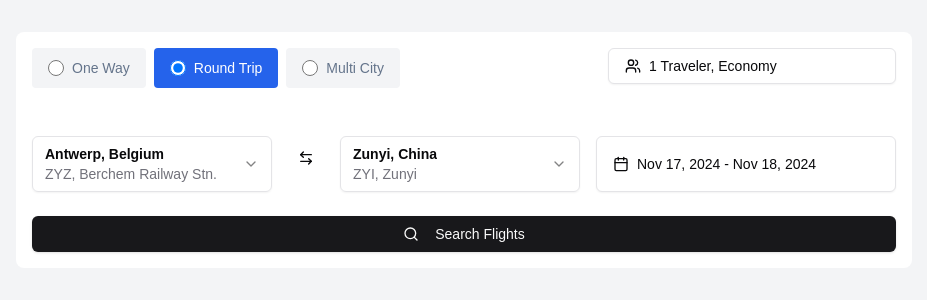
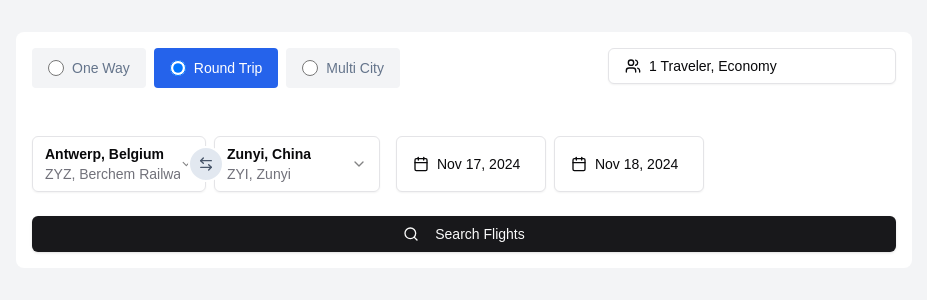
Before and after one commit to kazi331/b2c-v2, a Next.js app: page / in a window 1280 px wide. Shown: the top 300 px of the page, without its empty margins (176-1103 px from the left). Built offline with nearby package versions, Linux system fonts and the light colour scheme.

Commit message:
middle switch button

```diff
--- a/src/app/page.tsx
+++ b/src/app/page.tsx
@@ -126,26 +126,32 @@ export default function Page() {
 
           {tripType !== "multiCity" ? (
             <div className="grid grid-cols-[1fr,auto,1fr,1fr] gap-4 items-start">
+              <div className="flex items-center w-full relative gap-2">
+                <div className="w-1/2">
                   <CitySelect
                     value={origin}
                     onChange={setOrigin}
                     placeholder="From"
                     excludeCity={destination}
                   />
+                </div>
                 <Button
                   variant="ghost"
                   size="icon"
                   onClick={handleSwapCities}
-                className="mt-1"
+                  className="flex items-center bg-slate-200 text-slate-600 rounded-full border-2 border-white justify-center absolute left-1/2 top-1/2 -translate-y-1/2 -translate-x-1/2"
                 >
                   <ArrowLeftRight className="h-4 w-4" />
                 </Button>
+                <div className="w-1/2">
                   <CitySelect
                     value={destination}
                     onChange={setDestination}
                     placeholder="To"
                     excludeCity={origin}
                   />
+                </div>
+              </div>
               {tripType === "roundTrip" ? (
                 <DatePickerWithRange
                   // date={dateRange}
--- a/src/components/FlightBooking/CitySelect.tsx
+++ b/src/components/FlightBooking/CitySelect.tsx
@@ -59,6 +59,7 @@ export function CitySelect({
   excludeCity,
 }: CitySelectProps) {
   return (
+    <div className="w-full">
       <Select value={value} onValueChange={onChange}>
         <SelectTrigger className="w-full h-14 max-w-60">
           <SelectValue placeholder={placeholder} className="p-10" />
@@ -88,5 +89,6 @@ export function CitySelect({
           ))}
         </SelectContent>
       </Select>
+    </div>
   );
 }
--- a/src/components/FlightBooking/DatePickerRange.tsx
+++ b/src/components/FlightBooking/DatePickerRange.tsx
@@ -30,30 +30,43 @@ export function DatePickerWithRange({
   return (
     <div className={cn("grid gap-2", className)}>
       <Popover>
+        <div className="flex gap-2">
           <PopoverTrigger asChild>
             <Button
-            id="date"
+              id="departure-date"
               variant={"outline"}
               className={cn(
-              "w-[300px] justify-start text-left font-normal h-14",
-              !dateRange && "text-muted-foreground"
+                "w-[150px] justify-start text-left font-normal h-14",
+                !dateRange?.from && "text-muted-foreground"
               )}
             >
               <CalendarIcon />
               {dateRange?.from ? (
-              dateRange.to ? (
-                <>
-                  {format(dateRange.from, "LLL dd, y")} -{" "}
-                  {format(dateRange.to, "LLL dd, y")}
-                </>
+                format(dateRange.from, "LLL dd, y")
               ) : (
-                format(dateRange.from, "LLL dd, y")
-              )
-            ) : (
-              <span>Pick a date</span>
+                <span>Pick a departure date</span>
               )}
             </Button>
           </PopoverTrigger>
+          <PopoverTrigger asChild >
+            <Button
+              id="arrival-date"
+              variant={"outline"}
+              className={cn(
+                "w-[150px] justify-start text-left font-normal h-14",
+                !dateRange?.to && "text-muted-foreground"
+              )}
+            >
+              <CalendarIcon />
+              {dateRange?.to ? (
+                format(dateRange.to, "LLL dd, y")
+              ) : (
+                <span>Pick an arrival date</span>
+              )}
+            </Button>
+          </PopoverTrigger>
+        </div>
+
         <PopoverContent className="w-auto p-0" align="start">
           <Calendar
             initialFocus
```
Lines whose indentation alone changed are shown as unchanged.
